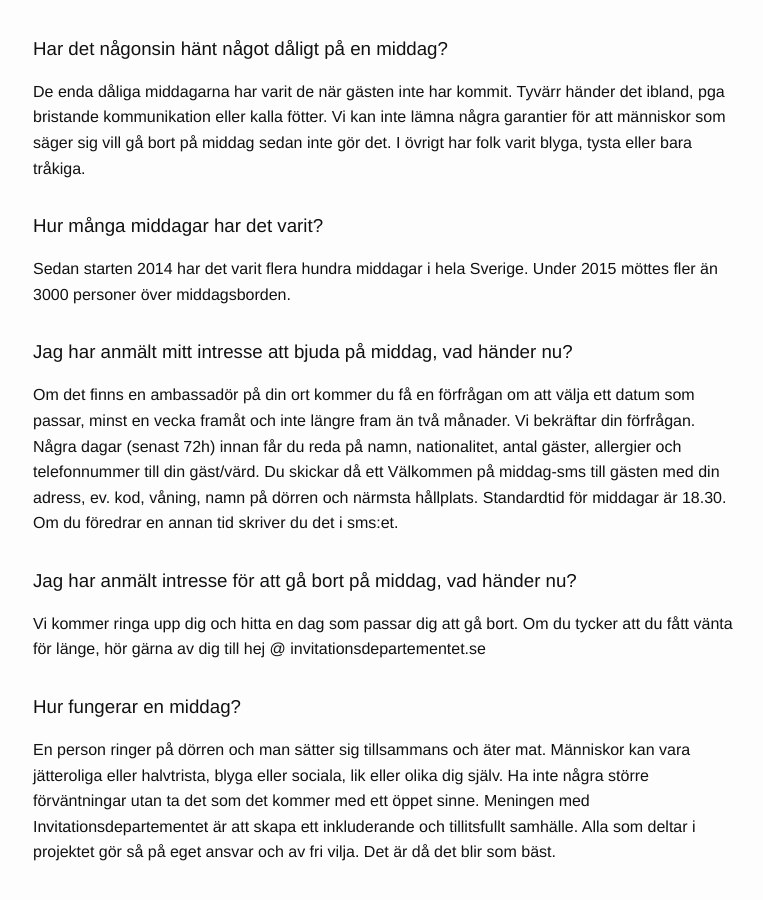
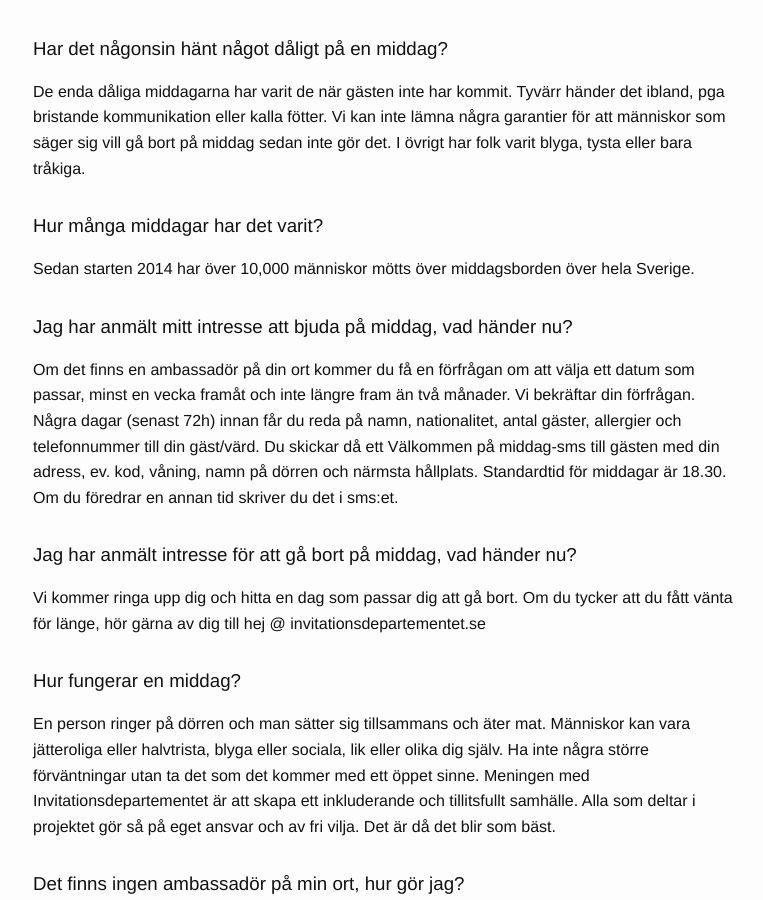
Before and after one commit to Invitationsdepartementet/test, a Jekyll site: the page built from fragor-och-svar/index.html, in a window 1280 px wide and 900 px high, scrolled down 2721 px. Shown: the whole window, without its empty margins (257-1020 px from the left). Built offline with Jekyll 4.4.1, drawn with Linux system fonts in a browser that asks for light colours.

Commit message:
Update number of dinners over the years

```diff
--- a/fragor-och-svar/index.html
+++ b/fragor-och-svar/index.html
@@ -57,7 +57,7 @@ layout: default
     <p>De enda dåliga middagarna har varit de när gästen inte har kommit. Tyvärr händer det ibland, pga bristande kommunikation eller kalla fötter. Vi kan inte lämna några garantier för att människor som säger sig vill gå bort på middag sedan inte gör det. I övrigt har folk varit blyga, tysta eller bara tråkiga.</p>
 
     <h3>Hur många middagar har det varit?</h3>
-    <p>Sedan starten 2014 har det varit flera hundra middagar i hela Sverige. Under 2015 möttes fler än 3000 personer över middagsborden.</p>
+    <p>Sedan starten 2014 har över 10,000 människor mötts över middagsborden över hela Sverige.</p>
 
     <h3>Jag har anmält mitt intresse att bjuda på middag, vad händer nu?</h3>
     <p>Om det finns en ambassadör på din ort kommer du få en förfrågan om att välja ett datum som passar, minst en vecka framåt och inte längre fram än två månader. Vi bekräftar din förfrågan. Några dagar (senast 72h) innan får du reda på namn, nationalitet, antal gäster, allergier och telefonnummer till din gäst/värd. Du skickar då ett Välkommen på middag-sms till gästen med din adress, ev. kod, våning, namn på dörren och närmsta hållplats. Standardtid för middagar är 18.30. Om du föredrar en annan tid skriver du det i sms:et.</p>
```
